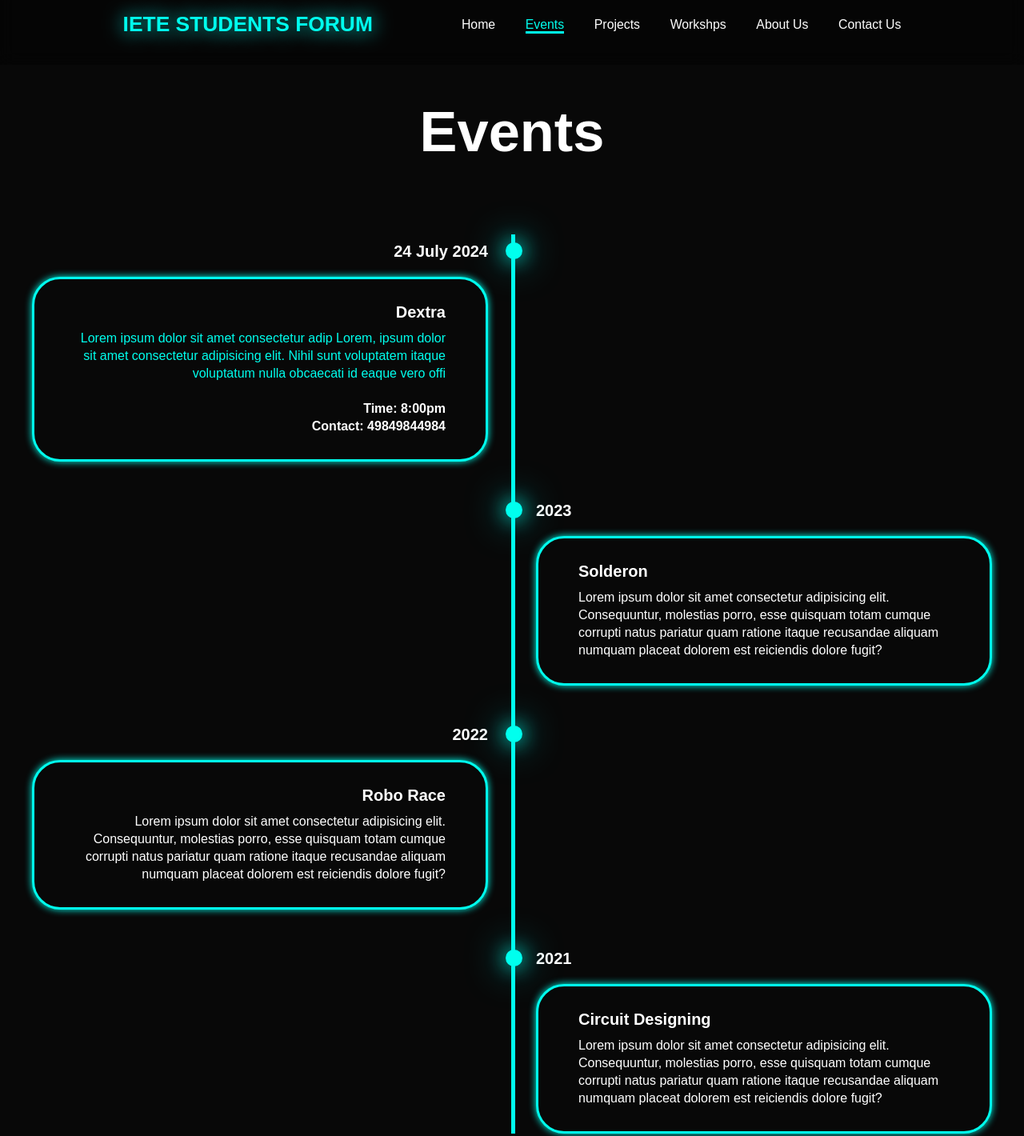
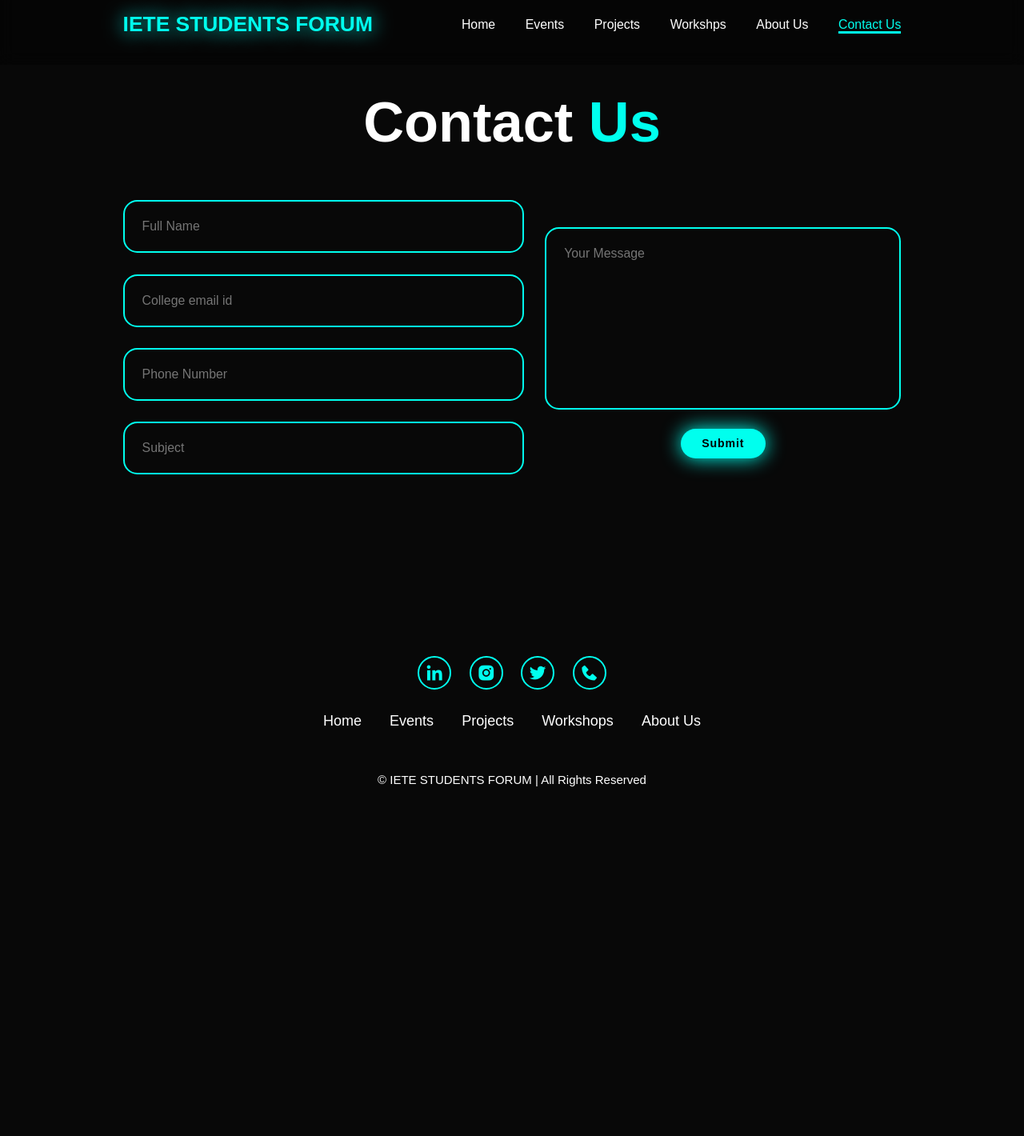
Before and after one commit to Harry0786/isf, a plain HTML site: page contact.html in a window 1280 px wide. Shown: the part 20-1440 px from the top of the page at 80% size. After the commit the page ends 1043 px from the top, so only its background shows below. Drawn offline with nearby package versions, Linux system fonts and the light colour scheme.

Commit message:
Update contact.html

```diff
--- a/contact.html
+++ b/contact.html
@@ -20,62 +20,32 @@
         <i class='bx bx-menu' id="menu-icon"></i>
         <nav class="navbar">
             <a href="index.html" >Home</a>
-            <a href="#events"class="active">Events</a>
+            <a href="event.html">Events</a>
             <a href="project.html">Projects</a>
             <a href="workshop.html">Workshps</a>
             <a href="about.html">About Us</a>
-            <a href="contact.html">Contact Us</a>
+            <a href="#contact"class="active">Contact Us</a>
         </nav>
     </header>
-    <section class="events" id="events">
-        <h2 class="heading">Events</h2>
-        <div class="timeline-items">
-            <div class="timeline-item">
-                <div class="timeline-dot"></div>
-                    <div class="timeline-date">24 July 2024</div>
-                    <a href="#">
-                    <div class="timeline-content">
-                        <h3>Dextra</h3>
-                        <p><span>Lorem ipsum dolor sit amet consectetur adip Lorem, ipsum dolor sit amet consectetur adipisicing elit. Nihil sunt voluptatem itaque voluptatum nulla obcaecati id eaque vero offi
-                         </span>
-                         <br><br>
-                        <b>  Time: 8:00pm <br>   Contact: 49849844984      </b></p>
-                    </div>
-                </a>
+    <section class="contact" id="contact">
+        <h2 class="heading">Contact <span>Us</span></h2>
+        <form action="https://formsubmit.co/el/gohipi" method="POST">
+            <div class="input-group">
+                <div class="input-box">
+                    <input type="text" placeholder="Full Name" id="name">
+                    <input type="email" placeholder="College email id" id="email">
+                </div>
+                <div class="input-box">
+                    <input type="number" placeholder="Phone Number" id="number">
+                    <input type="text" placeholder="Subject" id="desc">
+                </div>
             </div>
-
-        <div class="timeline-item">
-            <div class="timeline-dot"></div>
-            <div class="timeline-date">2023</div>
-                <div class="timeline-content">
-                    <h3>Solderon</h3>
-                    <p>Lorem ipsum dolor sit amet consectetur adipisicing elit. Consequuntur, molestias porro, esse quisquam totam cumque
-                    corrupti natus pariatur quam ratione itaque recusandae aliquam numquam placeat dolorem est reiciendis dolore fugit?</p>
-                </div>
-
-        </div>
-        <div class="timeline-item">
-            <div class="timeline-dot"></div>
-                <div class="timeline-date">2022</div>
-                <div class="timeline-content">
-                    <h3>Robo Race</h3>
-                    <p>Lorem ipsum dolor sit amet consectetur adipisicing elit. Consequuntur, molestias porro, esse quisquam totam cumque
-                    corrupti natus pariatur quam ratione itaque recusandae aliquam numquam placeat dolorem est reiciendis dolore fugit?</p>
-                </div>
-
-        </div>
-        <div class="timeline-item">
-            <div class="timeline-dot"></div>
-                <div class="timeline-date">  2021</div>
-                <div class="timeline-content">
-                    <h3>Circuit Designing</h3>
-                    <p>Lorem ipsum dolor sit amet consectetur adipisicing elit. Consequuntur, molestias porro, esse quisquam totam cumque
-                    corrupti natus pariatur quam ratione itaque recusandae aliquam numquam placeat dolorem est reiciendis dolore fugit?</p>
-                </div>
-
-        </div>
-    </div>
-
+            <div class="input-group-2">
+                <textarea name="" id="" cols="30"
+                rows="10" placeholder="Your Message" itemid="msg"></textarea>
+                <input type="submit" placeholder="Submit" class="btn" id="submit" >
+            </div>
+        </form>
     </section>
     <footer class="footer">
         <div class="social">
@@ -91,6 +61,9 @@
                 <a href="index.html">Home</a>
             </li>
             <li>
+                <a href="event.html">Events</a>
+            </li>
+            <li>
                 <a href="project.html">Projects</a>
             </li>
             <li>
@@ -100,9 +73,7 @@
                 <a href="about.html">About Us</a>
             </li>
 
-            <li>
-                <a href="contact.html">Contact Us</a>
-            </li>
+
         </ul>
         <p class="copyright">
             © IETE STUDENTS FORUM | All Rights Reserved
```
